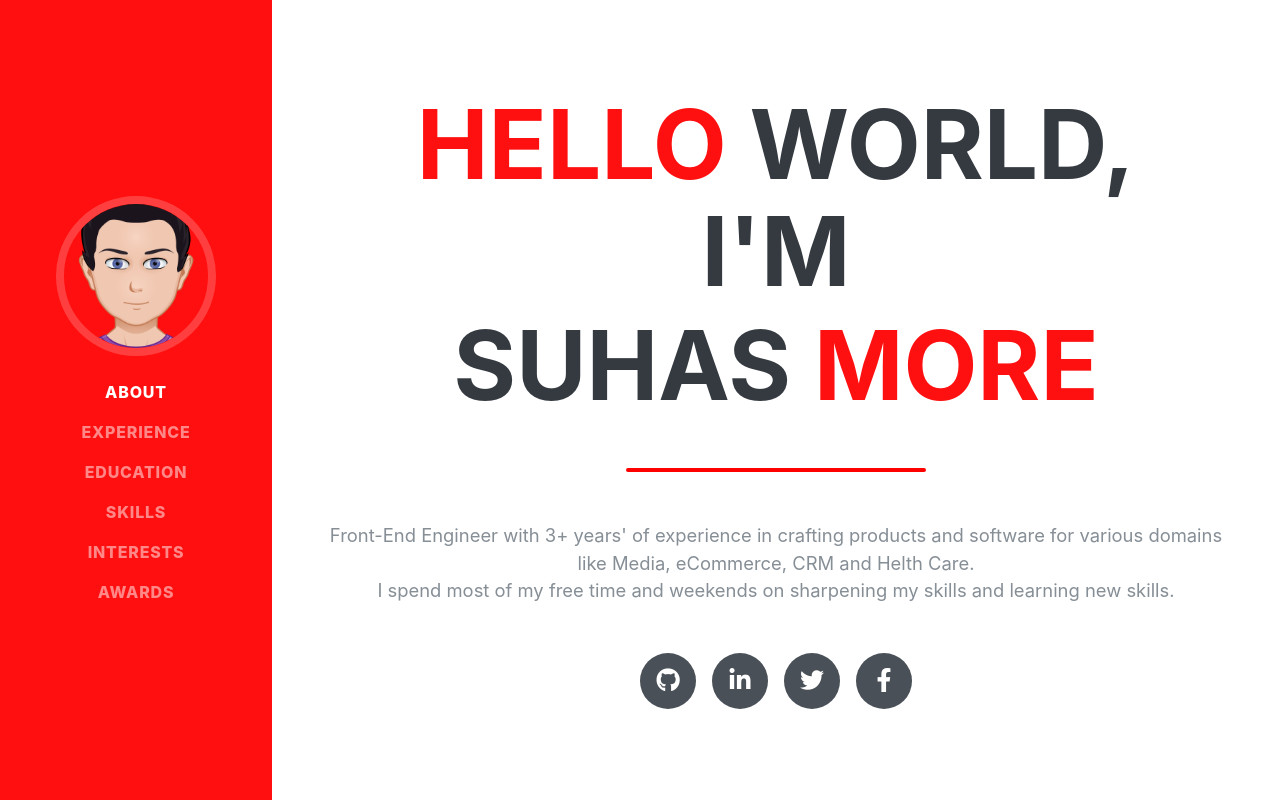
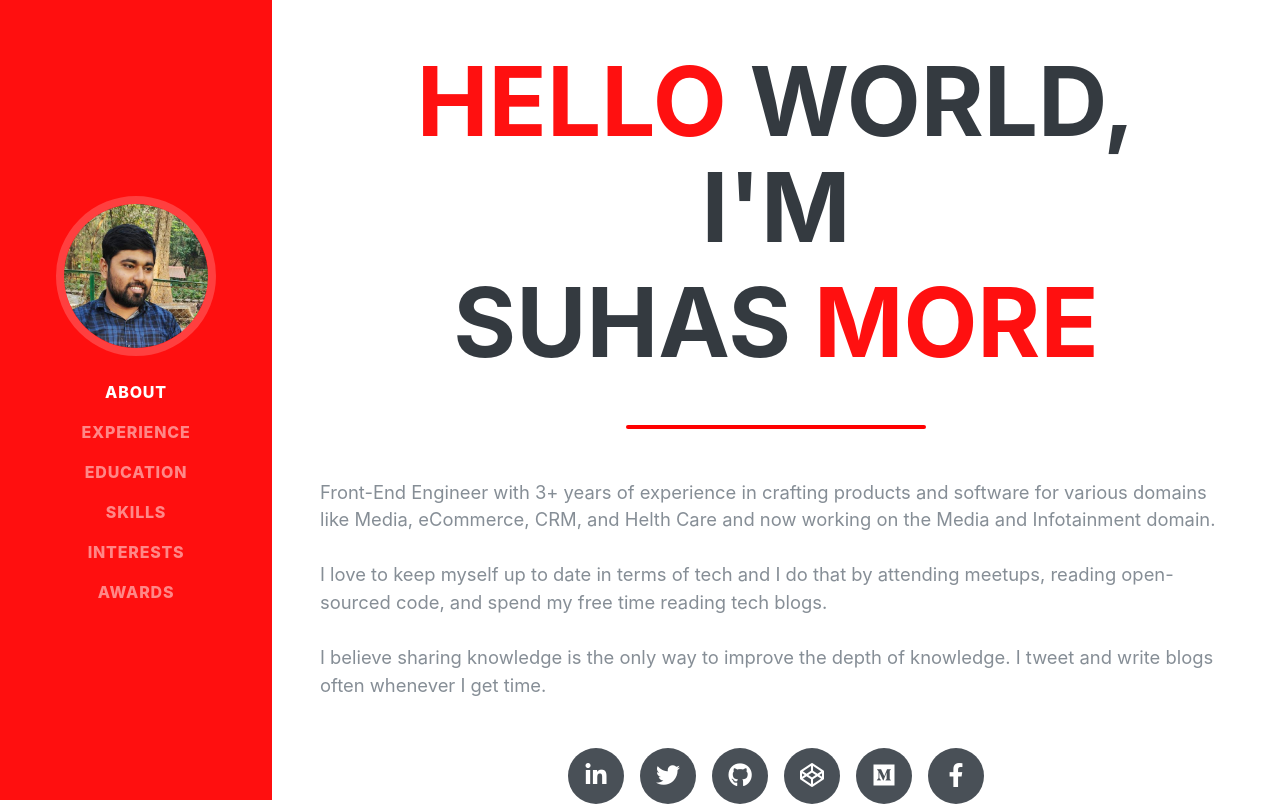
Before and after one commit to Suhas010/suhas010.com, a Gatsby site: page / in a window 1280 px wide. Shown: the top 808 px of the page. Built offline with nearby package versions, Linux system fonts and the light colour scheme; Gatsby itself is replaced by a stand-in of ours; a web font is replaced by a local one.

Commit message:
updated intro and profile pic

```diff
--- a/config.js
+++ b/config.js
@@ -13,11 +13,6 @@ module.exports = {
   // social
   socialLinks: [
     {
-      icon: 'fa-github',
-      name: 'Github',
-      url: 'https://github.com/suhas010',
-    },
-    {
       icon: 'fa-linkedin-in',
       name: 'Linkedin',
       url: 'https://linkedin.com/in/suhas-more/',
@@ -26,6 +21,21 @@ module.exports = {
       icon: 'fa-twitter',
       name: 'Twitter',
       url: 'https://twitter.com/suhas0101',
+    },
+    {
+      icon: 'fa-github',
+      name: 'Github',
+      url: 'https://github.com/suhas010',
+    },
+    {
+      icon: 'fa-codepen',
+      name: 'Codepen',
+      url: "https://codepen.com/suhas010",
+    },
+    {
+      icon: 'fa-medium',
+      name: 'Medium',
+      url: 'https://medium.com/@suhas010',
     },
     {
       icon: 'fa-facebook-f',
--- a/src/components/Sidebar.js
+++ b/src/components/Sidebar.js
@@ -2,7 +2,7 @@ import React, { Component } from 'react';
 import Scrollspy from 'react-scrollspy';
 import Scroll from './Scroll';
 
-import avatar from '../assets/images/avatar.png';
+import avatar from '../assets/images/suhas-more.jpeg';
 import config from '../../config';
 
 export class Sidebar extends Component {
--- a/src/pages/index.js
+++ b/src/pages/index.js
@@ -1,11 +1,9 @@
 import React from 'react';
 
 import Layout from '../components/Layout';
-
-// import { Link } from 'gatsby';
 import Sidebar from '../components/Sidebar';
 import config from '../../config';
-console.log(config.experiance)
+
 const getExperince = () => config.experiance.map(({name, link, position, duration, description, stack}) => (
   <div className="resume-item d-flex flex-column flex-md-row justify-content-between mb-5">
   <div className="resume-content">
@@ -26,7 +24,8 @@ const getExperince = () => config.experiance.map(({name, link, position, duratio
     <span className="text-primary">{duration}</span>
   </div>
 </div>
-))
+));
+
 const IndexPage = () => (
   <Layout>
     <Sidebar />
@@ -47,11 +46,19 @@ const IndexPage = () => (
             <a href={`mailto:${config.email}`}>{config.email}</a>
           </div> */}
           <hr className="small hr" />
-          <p className="lead mb-5">
-            Front-End Engineer with 3+ years' of experience in crafting products and software for various domains like Media, eCommerce,
-            CRM and Helth Care.<br/>
-            I spend most of my free time and weekends on sharpening my skills and learning new skills.
+          <p className="lead mb-5" style={{ textAlign: "start" }}>
+          Front-End Engineer with 3+ years of experience in crafting
+          products and software for various domains like Media, eCommerce,
+          CRM, and Helth Care and now working on the Media and Infotainment domain.
 
+          <br/><br/>
+          I love to keep myself up to date in terms of tech and I do that by
+          attending meetups, reading open-sourced code, and spend my free time
+          reading tech blogs.
+
+          <br/><br/>
+          <blockquote>I believe sharing knowledge is the only way to improve the depth of
+          knowledge. I tweet and write blogs often whenever I get time.</blockquote>
           </p>
           <div className="social-icons">
             {config.socialLinks.map(social => {
```
Also changed, not shown: src/assets/images/suhas-more.jpeg (added).
